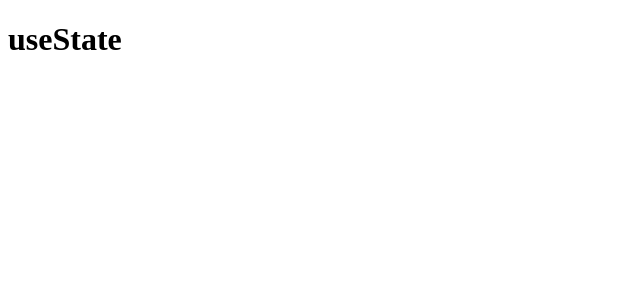
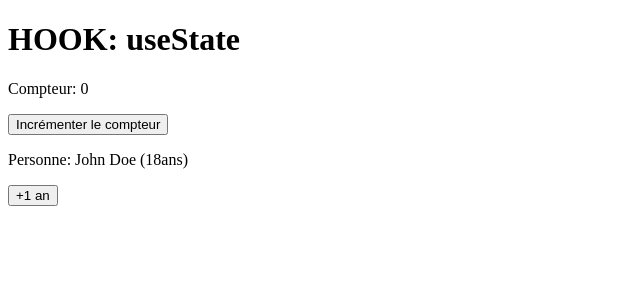
Before and after one commit to baku67/Graphikart_React1, a React (Vite) app: page / in a window 1280 px wide. Shown: the top 300 px of the page, without its empty margins (0-640 px from the left). Built offline with nearby package versions, Linux system fonts and the light colour scheme.

Commit message:
HOOK: useState

```diff
--- a/src/App.jsx
+++ b/src/App.jsx
@@ -4,8 +4,40 @@ import { Fragment } from 'react'
 
 function App() {
 
+  const [count, setCount] = useState(0)
+
+  const countIncr = () => {
+    setCount(count + 1)
+  }
+
+
+
+  let [person, setPerson] = useState({
+    firstName: 'John',
+    lastName: 'Doe',
+    age: 18,
+  })
+
+  // Pas de "mutation" en REACT
+  const ageIncr = () => {
+    // "récupère toutes les propriétés de l'objet person original, et change la valeur de age"
+    setPerson({...person, age: person.age +1})
+  }
+
+
+
   return (
-    <h1>useState</h1>
+    <Fragment>
+      <h1>HOOK: useState</h1>
+
+      <p>Compteur: {count}</p>
+      <button onClick={countIncr}>Incrémenter le compteur</button>
+
+
+      <p>Personne: {person.firstName} {person.lastName} ({person.age}ans)</p>
+      <button onClick={ageIncr}>+1 an</button>
+
+    </Fragment>
   )
 }
 
```
